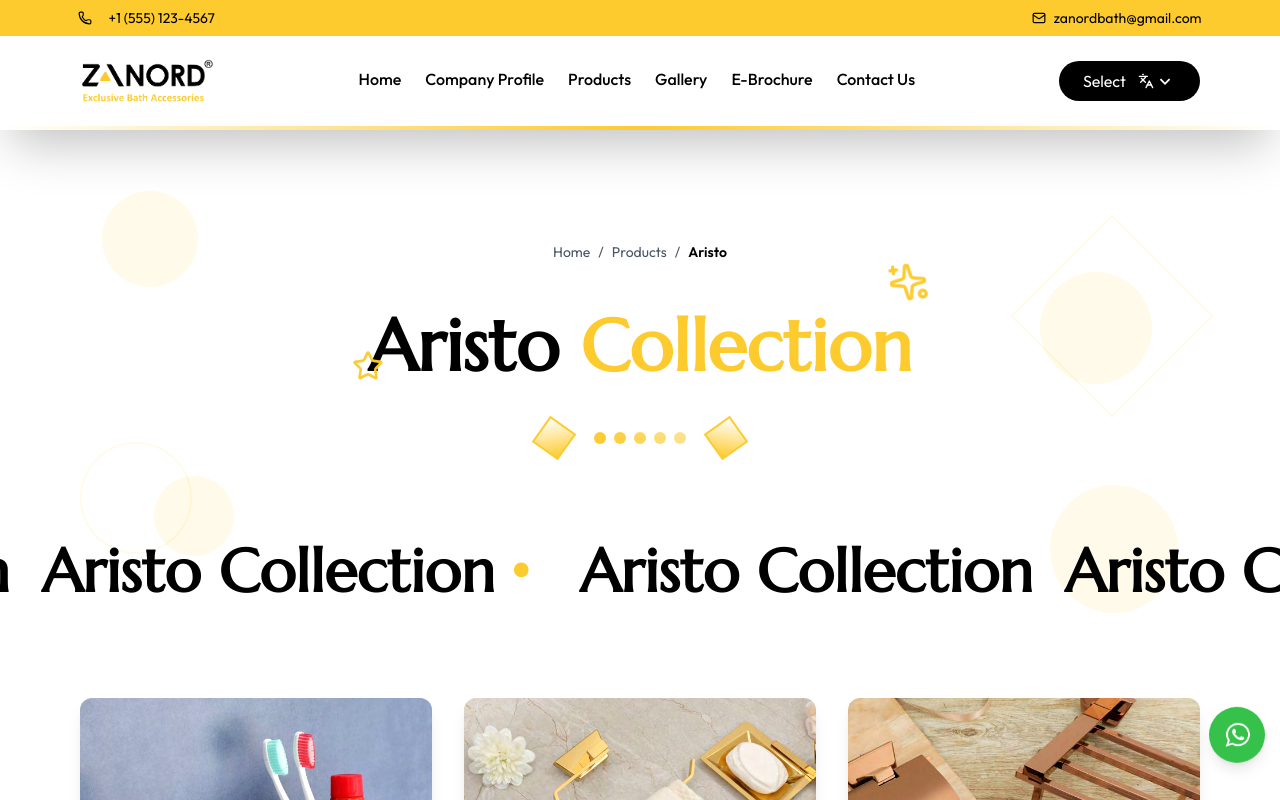
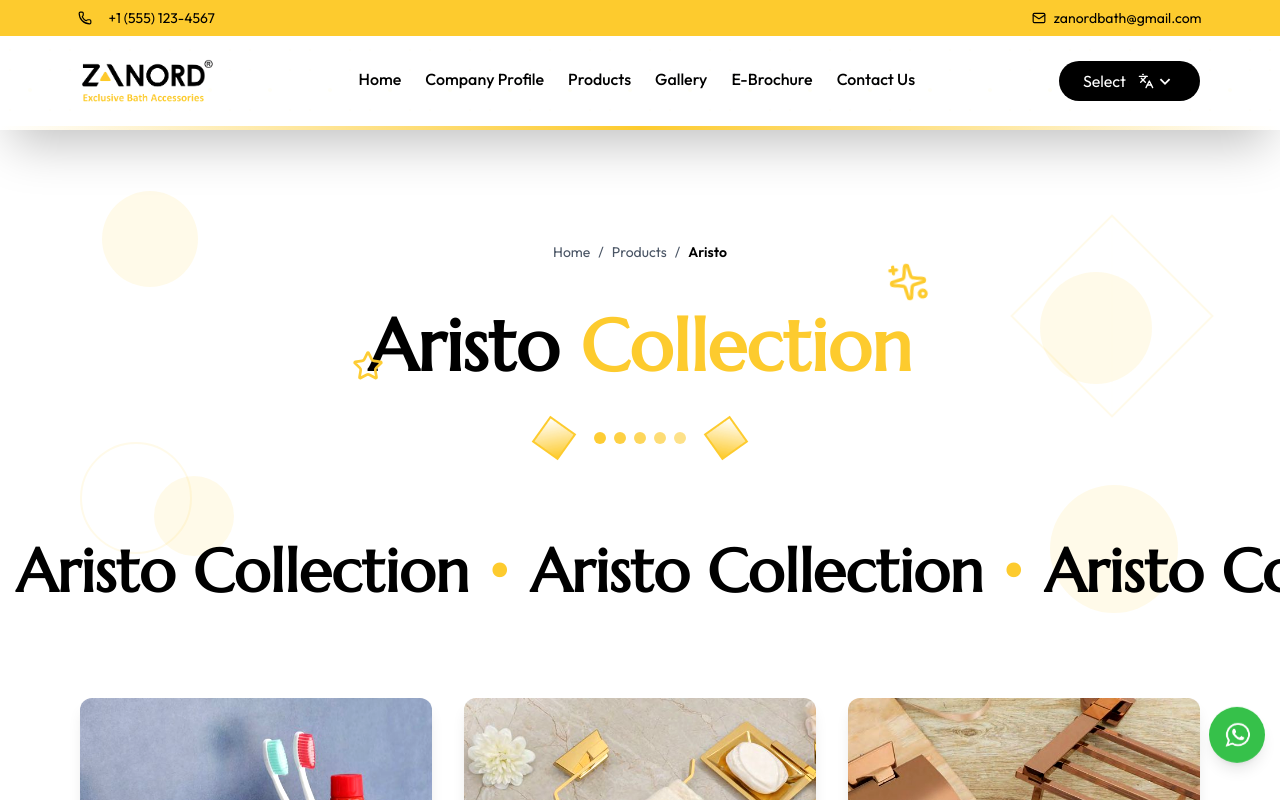
Before and after one commit to rutulkakadiya/Rudra_Zanord_Bathware, a React (Vite) app: page /products/aristo in a window 1280 px wide. Shown: the top 800 px of the page. Built offline with nearby package versions, Linux system fonts and the light colour scheme.

Commit message:
Tirupati

```diff
--- a/src/Components/Common Components/TextScroll.jsx
+++ b/src/Components/Common Components/TextScroll.jsx
@@ -61,24 +61,30 @@
 
         return (
             <div className=" w-full overflow-hidden whitespace-nowrap mt-[50px]" ref={containerRef}>
+                <div className="w-full overflow-hidden whitespace-nowrap mt-[50px]" ref={containerRef}>
                     <motion.div className={cn('inline-block', className)} style={{ x }}>
                         {Array.from({ length: repetitions }).map((_, i) => (
-                        <span key={i} ref={i === 0 ? textRef : null}>
+                            <span key={i} ref={i === 0 ? textRef : null} className="inline-block">
                                 {Array.isArray(children) ? (
                                     children.map((item, index) => (
-                                    <span key={index} className="heading-text inline-block mx-4 text-black hover:text-[#FDCB2E] transition-all duration-300 ease-in-out hover:scale-110 cursor-pointer">
+                                        <span key={index} className="heading-text inline-block text-black hover:text-[#FDCB2E] transition-all duration-300 ease-in-out hover:scale-110 cursor-pointer">
                                             {item}
                                             {index < children.length - 1 && (
-                                            <span className="mx-4 text-[#FDCB2E]">•</span>
+                                                <span className="mx-[20px] text-[#FDCB2E]">•</span>
                                             )}
                                         </span>
                                     ))
                                 ) : (
                                     <span className="text-black">{children}</span>
                                 )}
+                                {/* Add bullet after each repetition except the last one */}
+                                {i < repetitions - 1 && (
+                                    <span className="mx-[20px] text-[#FDCB2E]">•</span>
+                                )}
                             </span>
                         ))}
                     </motion.div>
+                </div>
             </div>
         )
     }
--- a/src/Components/Common Components/TextScroll1.jsx
+++ b/src/Components/Common Components/TextScroll1.jsx
@@ -66,10 +66,10 @@
                         <span key={i} ref={i === 0 ? textRef : null}>
                             {Array.isArray(children) ? (
                                 children.map((item, index) => (
-                                    <span key={index} className="heading-text inline-block mx-4 text-black hover:text-[#FDCB2E] transition-all duration-300 ease-in-out hover:scale-110 cursor-pointer">
+                                    <span key={index} className="heading-text inline-block text-black hover:text-[#FDCB2E] transition-all duration-300 ease-in-out hover:scale-110 cursor-pointer">
                                         {item}
                                         {index < children.length - 1 && (
-                                            <span className="mx-4 text-[#FDCB2E]">•</span>
+                                            <span className="mx-[20px] text-[#FDCB2E]">•</span>
                                         )}
                                     </span>
                                 ))
--- a/src/Components/Products/SubCategory.jsx
+++ b/src/Components/Products/SubCategory.jsx
@@ -211,7 +211,7 @@
 
     const collections = [
         `${formatCategory(category)} Collection`,
-        `${formatCategory(category)} Collection`,
+        "",
     ];
     return (
         <div>
```
Lines whose indentation alone changed are shown as unchanged.
